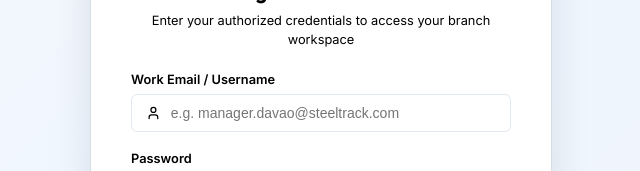
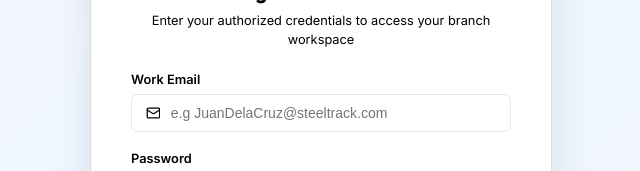
Before and after one commit to Zenra010101/SteelTrack, a React (Vite) app in the folder frontend/: page / in a window 1280 px wide. Shown: the part 335-506 px from the top of the page, without its empty margins (319-959 px from the left). Built offline with nearby package versions, Linux system fonts and the light colour scheme.

Commit message:
Update login UI: clean email input placeholder and remove inner outline

```diff
--- a/frontend/src/components/LoginScreen.tsx
+++ b/frontend/src/components/LoginScreen.tsx
@@ -1,5 +1,5 @@
 import { useState } from 'react';
-import { Layers, User, KeyRound, ArrowRight, Sparkles, AlertCircle } from 'lucide-react';
+import { Layers, Mail, KeyRound, ArrowRight, Sparkles, AlertCircle } from 'lucide-react';
 import { UserRole, BranchLocation, type UserSession } from '../types/auth';
 
 interface LoginScreenProps {
@@ -21,7 +21,7 @@ export function LoginScreen({ onLogin, notice: _notice }: LoginScreenProps) {
 
     const trimmedUser = username.trim();
     if (!trimmedUser) {
-      setErrorMessage('Please enter your work username or email.');
+      setErrorMessage('Please enter your work email.');
       return;
     }
 
@@ -171,16 +171,17 @@ export function LoginScreen({ onLogin, notice: _notice }: LoginScreenProps) {
           {/* Login Form */}
           <form onSubmit={handleSubmit} className="login-form">
             <div className="form-group">
-              <label>Work Email / Username</label>
+              <label>Work Email</label>
               <div className="input-with-icon">
-                <User size={16} style={{ color: '#000000' }} />
+                <Mail size={16} style={{ color: '#000000' }} />
                 <input
-                  type="text"
+                  type="email"
                   value={username}
                   onChange={(e) => setUsername(e.target.value)}
-                  placeholder="e.g. manager.davao@steeltrack.com"
-                  autoComplete="username"
+                  placeholder="e.g JuanDelaCruz@steeltrack.com"
+                  autoComplete="email"
                   required
+                  style={{ border: 'none', outline: 'none', boxShadow: 'none', background: 'transparent' }}
                 />
               </div>
             </div>
@@ -196,6 +197,7 @@ export function LoginScreen({ onLogin, notice: _notice }: LoginScreenProps) {
                   placeholder="Enter password"
                   autoComplete="current-password"
                   required
+                  style={{ border: 'none', outline: 'none', boxShadow: 'none', background: 'transparent' }}
                 />
               </div>
             </div>
--- a/frontend/src/index.css
+++ b/frontend/src/index.css
@@ -1884,13 +1884,17 @@ div[style*="position: fixed"] select:focus {
   box-shadow: var(--shadow-glow);
 }
 
-.input-with-icon input {
-  border: none;
-  background: transparent;
-  padding: 0;
+.input-with-icon input,
+.input-with-icon input:focus,
+.input-with-icon input:active,
+.input-with-icon input:focus-visible {
+  border: none !important;
+  background: transparent !important;
+  padding: 0 !important;
   font-size: 0.875rem;
   color: var(--text-primary);
-  outline: none;
+  outline: none !important;
+  box-shadow: none !important;
   width: 100%;
 }
 
```
